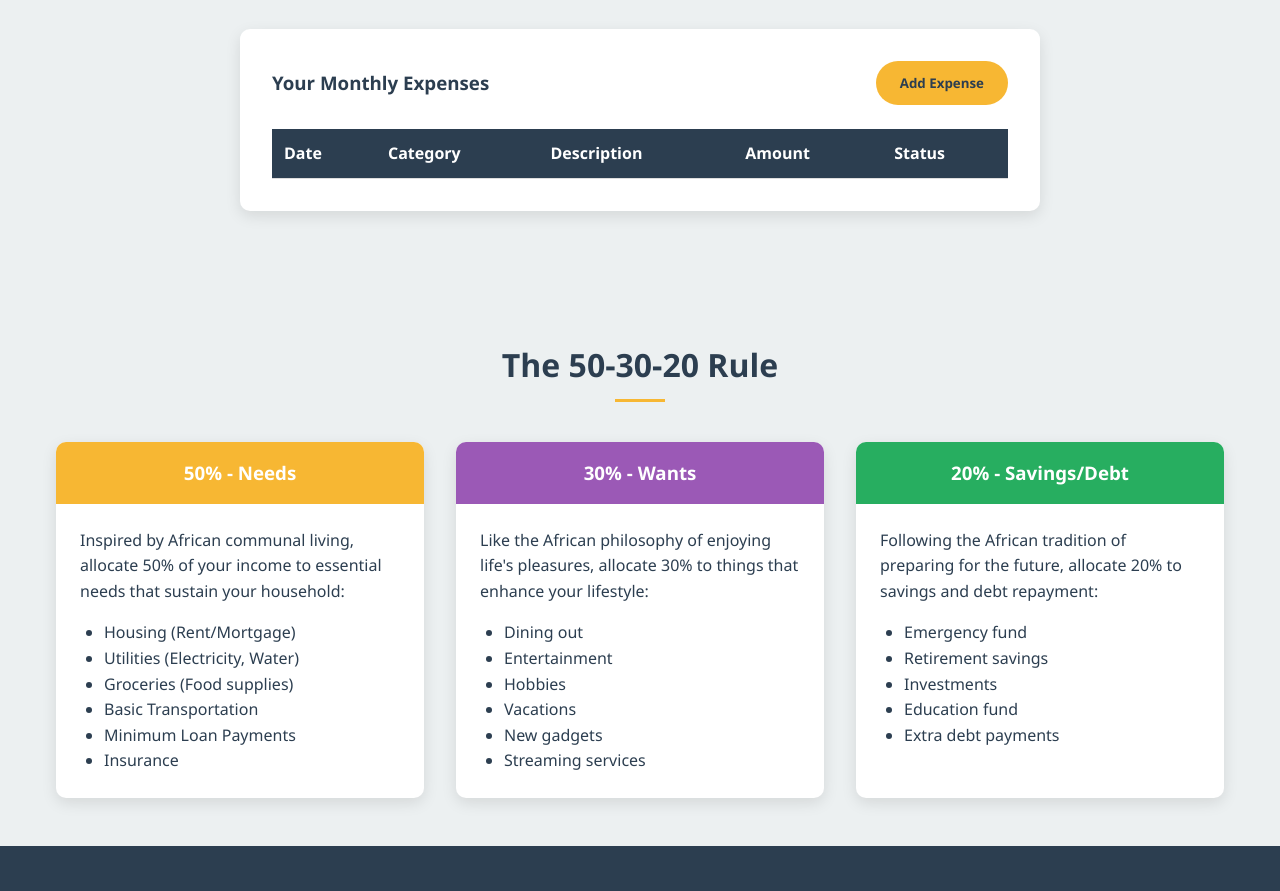
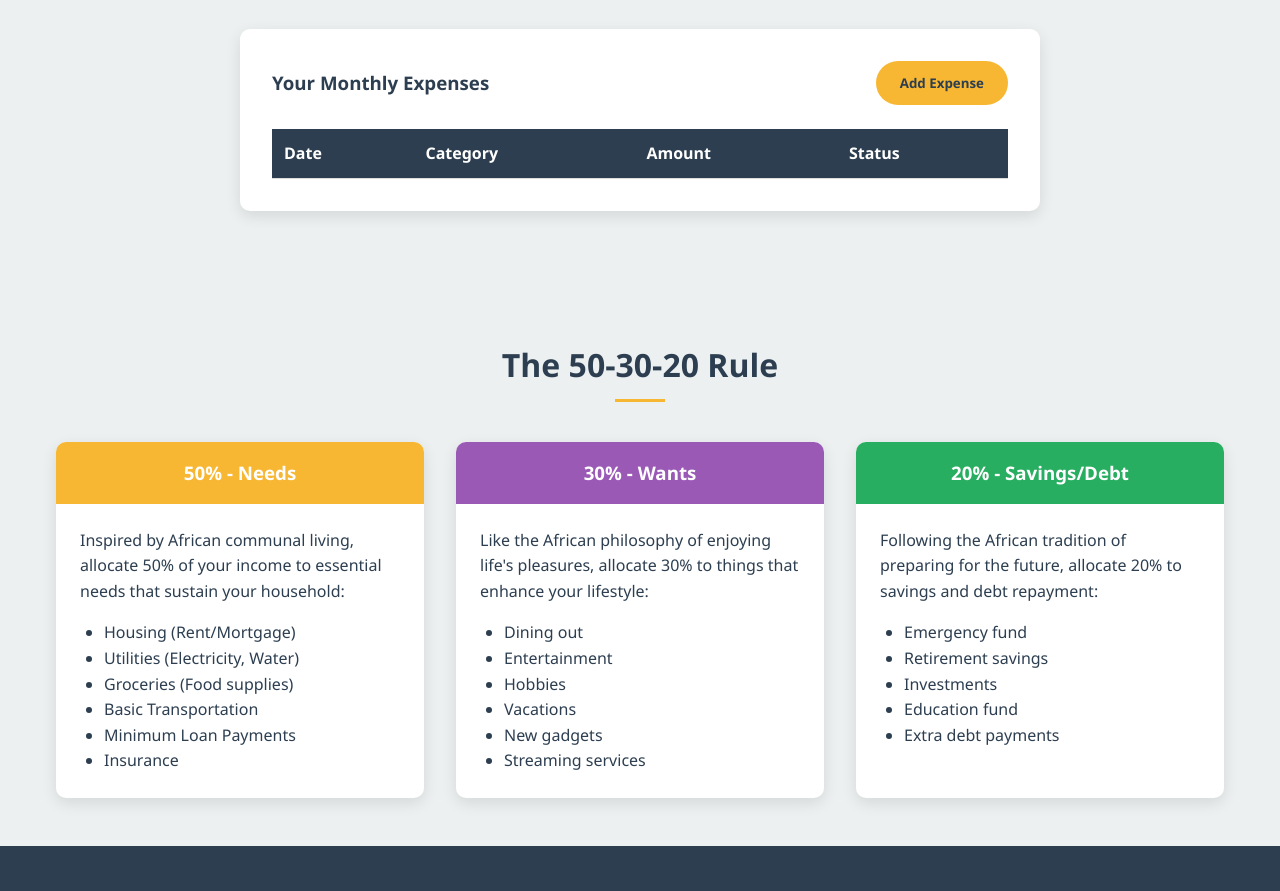
Before and after one commit to samuelofosu/budgetwithSamie, a plain HTML site: page Sam/index.html in a window 1280 px wide. Shown: the part 1743-2634 px from the top of the page. Drawn offline with nearby package versions, Linux system fonts and the light colour scheme.

Commit message:
Update index.html

```diff
--- a/Sam/index.html
+++ b/Sam/index.html
@@ -687,7 +687,7 @@
                             <tr>
                                 <th>Date</th>
                                 <th>Category</th>
-                                <th>Description</th>
+<!--                                 <th>Description</th> -->
                                 <th>Amount</th>
                                 <th>Status</th>
                             </tr>
```
